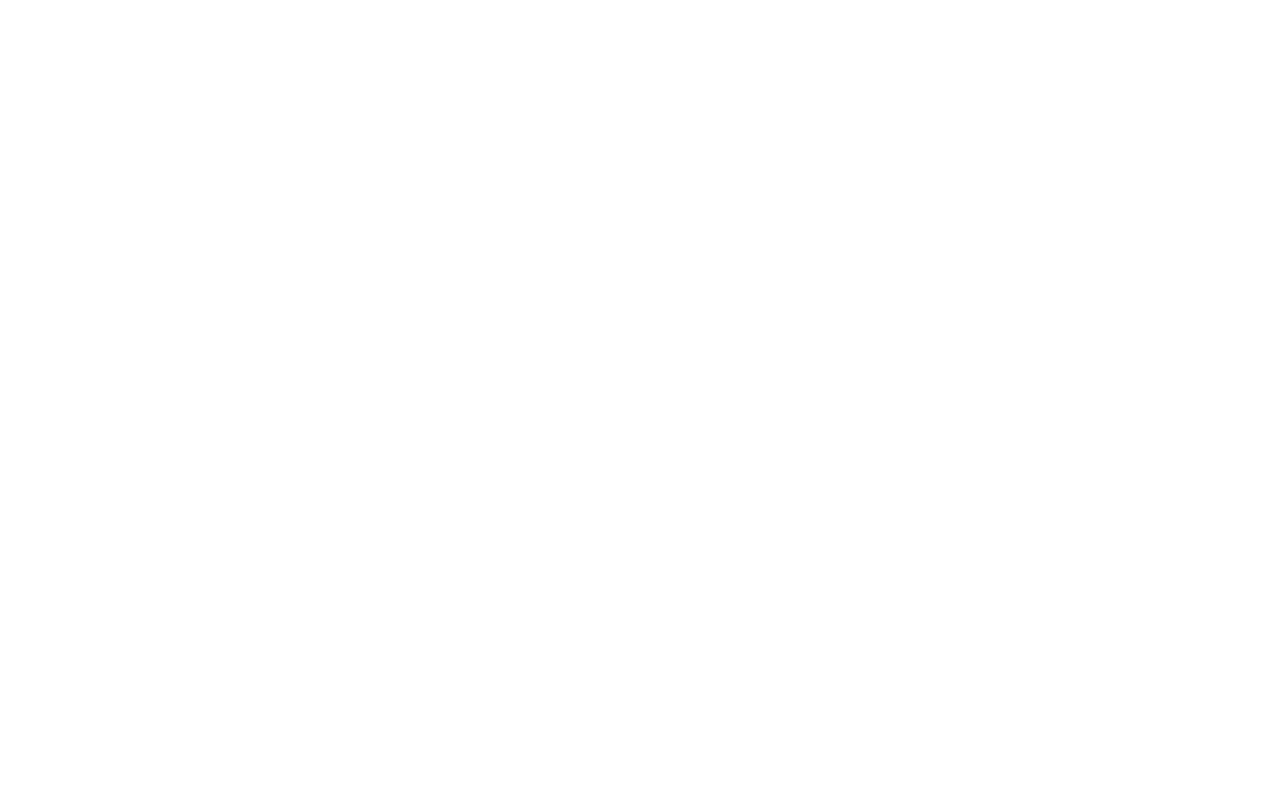
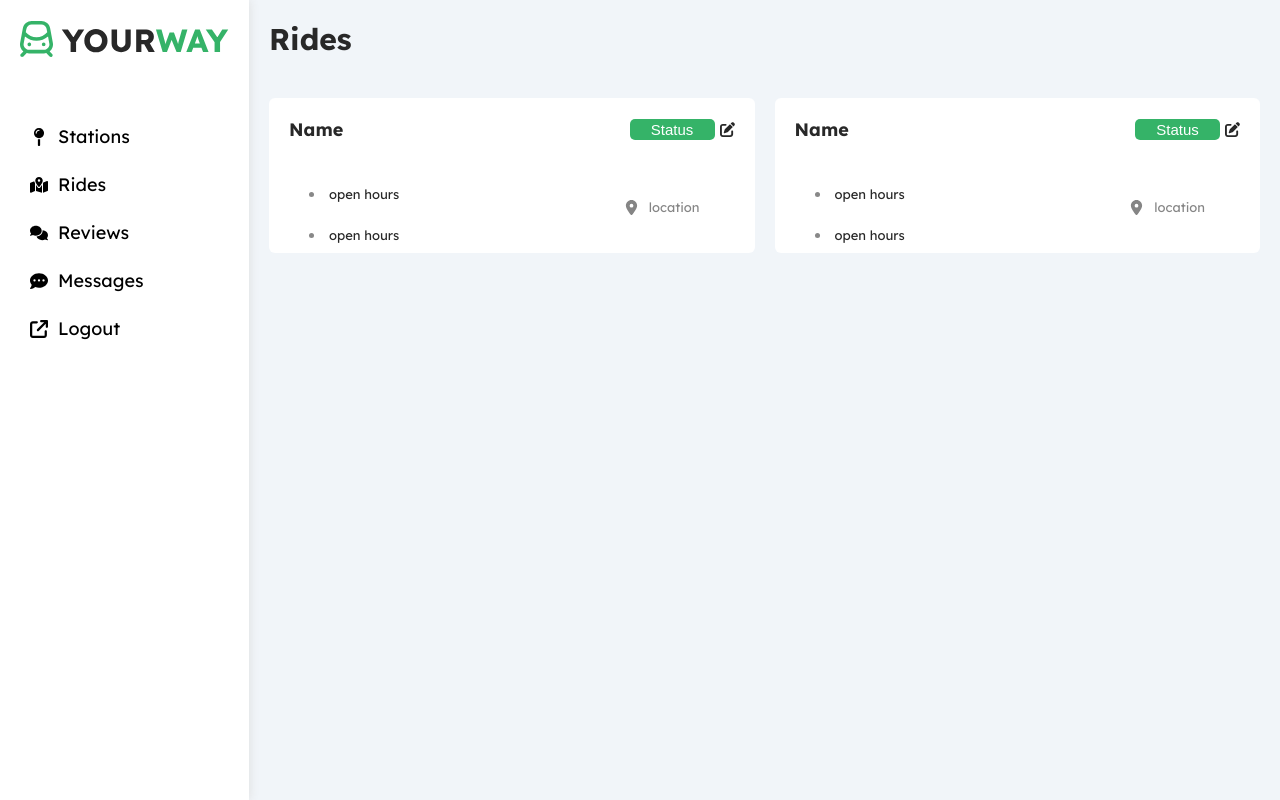
Before and after one commit to ayaamazloum/Subway-System, a React (Create React App) app in the folder subway-system/: page /branch/rides in a window 1280 px wide. Built offline with nearby package versions, Linux system fonts and the light colour scheme.

Commit message:
Install the icon library

```diff
--- a/subway-system/public/index.html
+++ b/subway-system/public/index.html
@@ -9,35 +9,10 @@
       name="description"
       content="Web site created using create-react-app"
     />
-    <link rel="apple-touch-icon" href="%PUBLIC_URL%/logo192.png" />
-    <!--
-      manifest.json provides metadata used when your web app is installed on a
-      user's mobile device or desktop. See https://developers.google.com/web/fundamentals/web-app-manifest/
-    -->
-    <link rel="manifest" href="%PUBLIC_URL%/manifest.json" />
-    <!--
-      Notice the use of %PUBLIC_URL% in the tags above.
-      It will be replaced with the URL of the `public` folder during the build.
-      Only files inside the `public` folder can be referenced from the HTML.
 
-      Unlike "/favicon.ico" or "favicon.ico", "%PUBLIC_URL%/favicon.ico" will
-      work correctly both with client-side routing and a non-root public URL.
-      Learn how to configure a non-root public URL by running `npm run build`.
-    -->
     <title>React App</title>
   </head>
   <body>
-    <noscript>You need to enable JavaScript to run this app.</noscript>
     <div id="root"></div>
-    <!--
-      This HTML file is a template.
-      If you open it directly in the browser, you will see an empty page.
-
-      You can add webfonts, meta tags, or analytics to this file.
-      The build step will place the bundled scripts into the <body> tag.
-
-      To begin the development, run `npm start` or `yarn start`.
-      To create a production bundle, use `npm run build` or `yarn build`.
-    -->
   </body>
 </html>
--- a/subway-system/src/App.jsx
+++ b/subway-system/src/App.jsx
@@ -1,9 +1,25 @@
-
+import { BrowserRouter, Route, Routes } from "react-router-dom";
+import Main from "./pages/Branch/index.jsx";
+import Rides from "./pages/Branch/Components/Rides.jsx";
+import BranchRoutes from "./core/BranchRoutes.jsx";
+import { useLocation } from "react-router-dom";
+import SideBar from "./pages/Branch/Components/SideBar.jsx";
 const App = () => {
+  const location = useLocation();
   return (
-    <div className="App">
-    </div>
+    <>
+      <div className="d-flex page">
+        {BranchRoutes.includes(location.pathname)}
+        <SideBar />
+        <Routes>
+          <Route path="/branch/stations" element={<Main />} />
+          <Route path="/branch/rides" element={<Rides />} />
+          {/* <Route path="/branch/reviews" element={<Reviews />} />
+        <Route path="/branch/messages" element={<Messages />} /> */}
+        </Routes>
+      </div>
+    </>
   );
-}
+};
 
 export default App;
--- a/subway-system/src/pages/Branch/Components/SideBar.jsx
+++ b/subway-system/src/pages/Branch/Components/SideBar.jsx
@@ -8,7 +8,9 @@ import {
   faArrowUpRightFromSquare,
 } from "@fortawesome/free-solid-svg-icons";
 import logo from "../Assets/logo.svg";
+import { useNavigate } from "react-router-dom";
 const SideBar = () => {
+  const navigate = useNavigate();
   return (
     <div className="sidebar bg-white p-20 p-relative">
       <h3 className="p-relative txt-c mt-0">
@@ -17,33 +19,54 @@ const SideBar = () => {
       <ul className="list-none p-0">
         <li>
           <a
-            className=" d-flex align-center fs-14 c-black rad-6 p-10"
-            href="index.html"
+            onClick={(e) => {
+              e.preventDefault();
+              navigate("/branch/stations");
+            }}
+            className="d-flex align-center fs-18 c-black rad-6 p-10"
           >
             <FontAwesomeIcon icon={faMapPin} />
             <span className="hide-mobile">Stations</span>
           </a>
         </li>
         <li>
-          <a className="  d-flex align-center fs-14 c-black rad-6 p-10">
+          <a
+            onClick={(e) => {
+              e.preventDefault();
+              navigate("/branch/rides");
+            }}
+            className="d-flex align-center fs-18 c-black rad-6 p-10"
+          >
             <FontAwesomeIcon icon={faMapLocationDot} />
             <span className="hide-mobile">Rides</span>
           </a>
         </li>
         <li>
-          <a className="  d-flex align-center fs-14 c-black rad-6 p-10">
+          <a
+            onClick={(e) => {
+              e.preventDefault();
+              navigate("/branch/reviews");
+            }}
+            className="d-flex align-center fs-18 c-black rad-6 p-10"
+          >
             <FontAwesomeIcon icon={faComments} />
             <span className="hide-mobile">Reviews</span>
           </a>
         </li>
         <li>
-          <a className="  d-flex align-center fs-14 c-black rad-6 p-10">
+          <a
+            onClick={(e) => {
+              e.preventDefault();
+              navigate("/branch/messages");
+            }}
+            className="d-flex align-center fs-18 c-black rad-6 p-10"
+          >
             <FontAwesomeIcon icon={faCommentDots} />
             <span className="hide-mobile">Messages</span>
           </a>
         </li>
         <li>
-          <a className=" d-flex align-center fs-14 c-black rad-6 p-10">
+          <a className="d-flex align-center fs-18 c-black rad-6 p-10">
             <FontAwesomeIcon icon={faArrowUpRightFromSquare} />
             <span className="hide-mobile">Logout</span>
           </a>
--- a/subway-system/src/pages/Branch/Components/Station.jsx
+++ b/subway-system/src/pages/Branch/Components/Station.jsx
@@ -3,13 +3,12 @@ import { FontAwesomeIcon } from "@fortawesome/react-fontawesome";
 import {
   faLocationDot,
   faPenToSquare,
-  faSquarePen,
 } from "@fortawesome/free-solid-svg-icons";
 const Station = () => {
   return (
     <div className="station  bg-white rad-6 p-relative">
       <div className="p-20 between-flex">
-        <h4 className="m-0">Name</h4>
+        <h4 className="m-0 fs-18">Name</h4>
         <div className="center-flex gap-5 actions">
           <button>Status</button>
           <FontAwesomeIcon icon={faPenToSquare} />
--- a/subway-system/src/pages/Branch/Components/Stations.jsx
+++ b/subway-system/src/pages/Branch/Components/Stations.jsx
@@ -4,11 +4,8 @@ import Station from "./Station";
 const Stations = () => {
   return (
     <>
-      <h1 className="p-relative">Stations</h1>
+      <h1 className="p-relative fs-30">Stations</h1>
       <div className="stations-page d-grid gap-20 m-20">
-        <Station />
-        <Station />
-        <Station />
         <Station />
         <Station />
       </div>
--- a/subway-system/src/pages/Branch/Styles/index.css
+++ b/subway-system/src/pages/Branch/Styles/index.css
@@ -1,3 +1,4 @@
+@import url("https://fonts.googleapis.com/css2?family=Lexend:wght@100..900&display=swap");
 :root {
   --blue-color: #2034e3;
   --blue-color-alt: #0d69d5;
@@ -5,6 +6,7 @@
   --green-color: #35b368;
   --red-color: #ed1313;
   --gray-color: #888;
+  --black-color: #282828;
   --white-color: #fff;
 }
 * {
@@ -15,7 +17,8 @@
 }
 body {
   margin: 0;
-  font-family: "Open Sans", sans-serif;
+  color: var(--black-color);
+  font-family: "Lexend", sans-serif;
   background-color: #f1f5f9;
 }
 a {
@@ -40,12 +43,17 @@ a {
   -ms-transition: 0.3;
   -o-transition: 0.3;
 }
+.sidebar ul li a svg {
+  width: 18px;
+  height: 18px;
+}
 .sidebar ul li a:hover,
 .sidebar ul li a.active {
+  cursor: pointer;
   background-color: #f6f6f6;
 }
 .sidebar ul li a span {
-  font-size: 14px;
+  font-size: 18px;
   margin-left: 10px;
 }
 @media (max-width: 767px) {
@@ -84,7 +92,8 @@ a {
 }
 .stations-page .station .actions button {
   width: 85px;
-  height: 18px;
+  font-size: 15px;
+  padding: 2px 10px;
   border-radius: 5px;
   color: var(--white-color);
   border: none;
@@ -127,3 +136,64 @@ a {
   width: 15px;
   height: 15px;
 }
+
+.rides-page {
+  grid-template-columns: repeat(auto-fill, minmax(350px, 1fr));
+}
+@media (max-width: 767px) {
+  .rides-page {
+    grid-template-columns: minmax(200px, 1fr);
+    margin-left: 10px;
+    margin-right: 10px;
+    gap: 10px;
+  }
+}
+.rides-page .ride {
+  overflow: hidden;
+}
+.rides-page .ride .actions button {
+  width: 85px;
+  font-size: 15px;
+  padding: 2px 10px;
+  border-radius: 5px;
+  color: var(--white-color);
+  border: none;
+  background-color: var(--green-color);
+}
+.rides-page .ride .actions svg {
+  width: 15px;
+  height: 15px;
+  transition: color 0.2s ease-in;
+}
+.rides-page .ride .actions svg:hover {
+  cursor: pointer;
+  color: var(--blue-color);
+}
+.rides-page .ride .info {
+  font-size: 13px;
+}
+
+.rides-page .ride .info ul li::before {
+  content: "";
+  width: 5px;
+  height: 5px;
+  display: block;
+  background-color: white;
+  border-radius: 50%;
+  margin-right: 15px;
+  z-index: 1;
+}
+.rides-page .ride .info ul li.done::before {
+  background-color: var(--gray-color);
+}
+.rides-page .ride .info .location {
+  padding-right: 55px;
+  display: flex;
+  align-items: center;
+  color: rgba(0, 0, 0, 0.48);
+  gap: 10px;
+}
+.rides-page .ride .info .location svg {
+  width: 15px;
+  height: 15px;
+}
--- a/subway-system/src/pages/Branch/index.jsx
+++ b/subway-system/src/pages/Branch/index.jsx
@@ -1,18 +1,14 @@
 import React from "react";
 import "../Common/utilities.css";
 import "./Styles/index.css";
-import SideBar from "./Components/SideBar";
+import Layout from "./Components/Layout";
 import Stations from "./Components/Stations";
+import Rides from "./Components/Rides";
 const Index = () => {
   return (
-    <>
-      <div className="page d-flex">
-        <SideBar />
-        <div className="content w-full">
-          <Stations />
-        </div>
-      </div>
-    </>
+    <div className="content w-full">
+      <Stations />
+    </div>
   );
 };
 
--- a/subway-system/src/pages/Common/utilities.css
+++ b/subway-system/src/pages/Common/utilities.css
@@ -231,8 +231,17 @@
 .fs-15 {
   font-size: 15px;
 }
+.fs-18 {
+  font-size: 18px;
+}
+.fs-24 {
+  font-size: 24px;
+}
 .fs-25 {
   font-size: 25px;
+}
+.fs-30 {
+  font-size: 30px;
 }
 
 .fw-bold {
```
Also changed, not shown: subway-system/package.json (+6 -6 lines), subway-system/src/index.js (+7 -4 lines), 1 other file (tests, documents, lock files or other folders).
